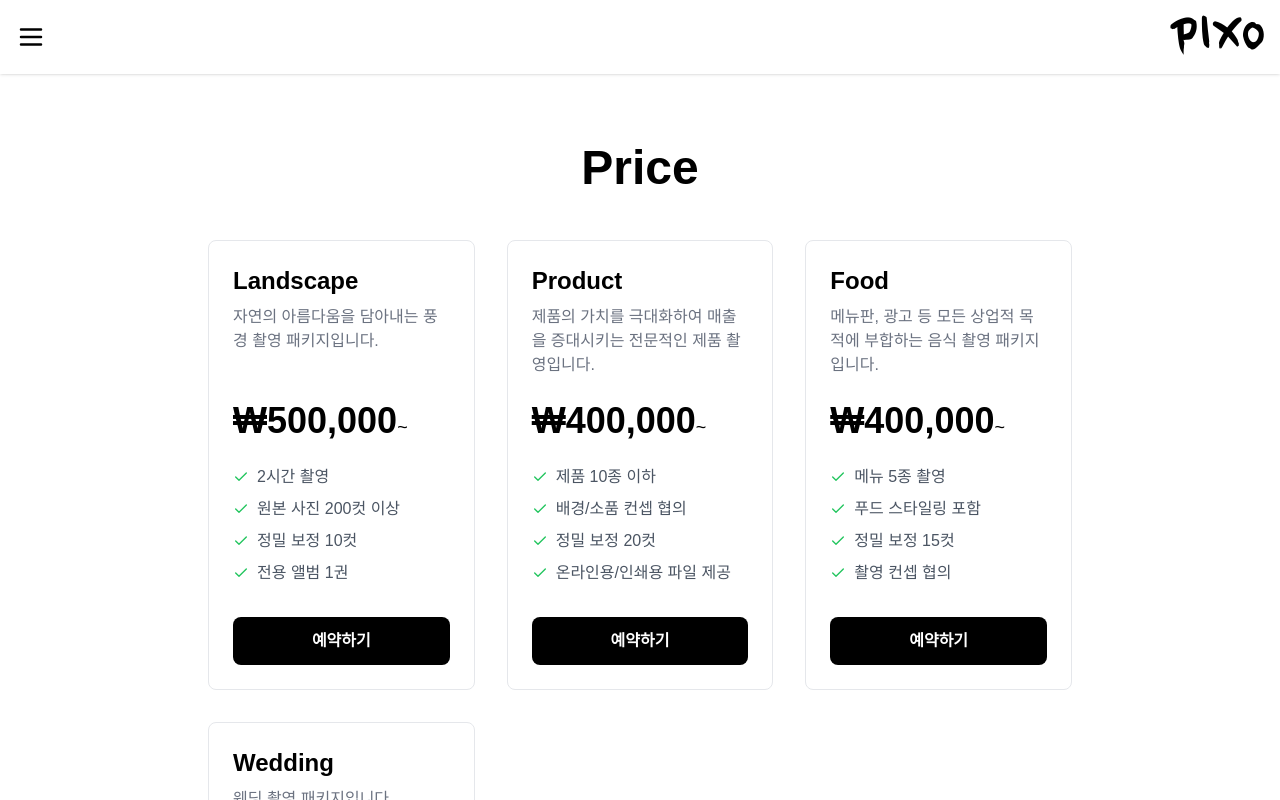
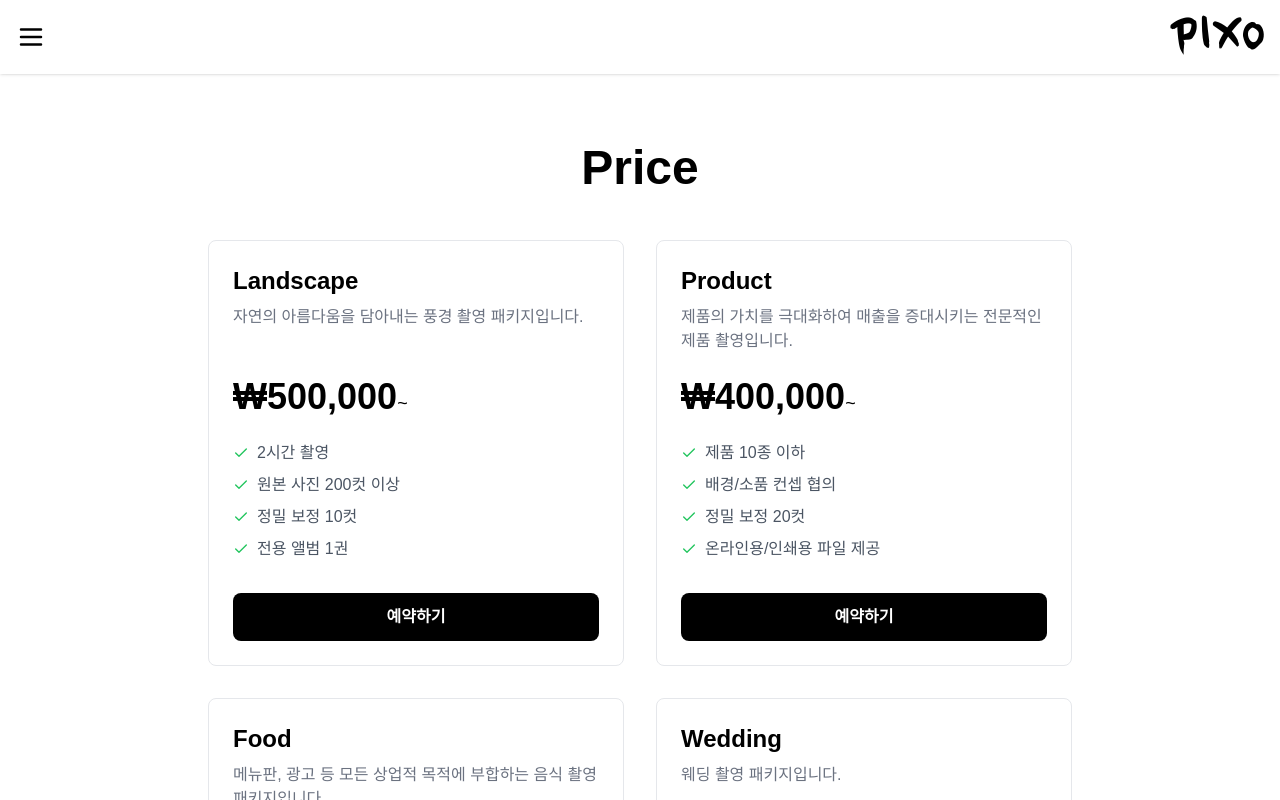
Before and after one commit to hyunwoo1229/pixo_frontend, a React (Vite) app: page /price in a window 1280 px wide. Shown: the top 800 px of the page. Built offline with nearby package versions, Linux system fonts and the light colour scheme; a web font is replaced by a local one.

Commit message:
price 페이지 수정 3

```diff
--- a/src/pages/Price.jsx
+++ b/src/pages/Price.jsx
@@ -1,4 +1,3 @@
-
 import React from 'react';
 import { Link } from 'react-router-dom';
 
@@ -44,7 +43,7 @@
         <h1 className="text-4xl md:text-5xl font-extrabold mb-4">Price</h1>
       </div>
 
-      <div className="grid grid-cols-1 md:grid-cols-3 gap-8">
+      <div className="grid grid-cols-1 md:grid-cols-2 gap-8">
         {pricePackages.map((pkg) => (
           <div key={pkg.name} className="border rounded-lg p-6 flex flex-col">
             <h2 className="text-2xl font-bold">{pkg.name}</h2>
```
